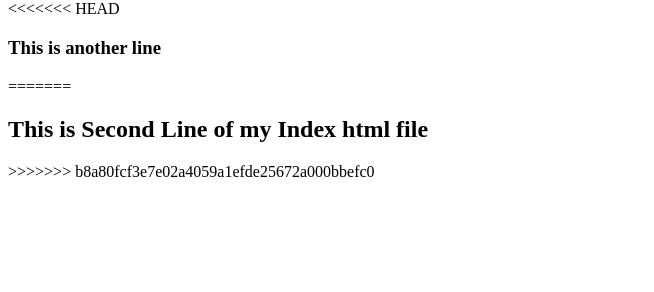
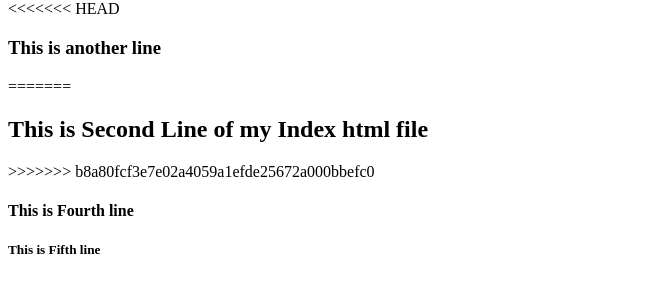
Before and after one commit to dhruvdholakia/polytwo, a plain HTML site: page index.html in a window 1280 px wide. Shown: the part 66-358 px from the top of the page, without its empty margins (0-654 px from the left). Drawn offline with Linux system fonts and the light colour scheme.

Commit message:
h4 and h5 tags added

```diff
--- a/index.html
+++ b/index.html
@@ -5,3 +5,7 @@
 =======
 <h2>This is Second Line of my Index html file</h2>
 >>>>>>> b8a80fcf3e7e02a4059a1efde25672a000bbefc0
+
+<h4>This is Fourth line</h4>
+
+<h5>This is Fifth line</h5>
```
